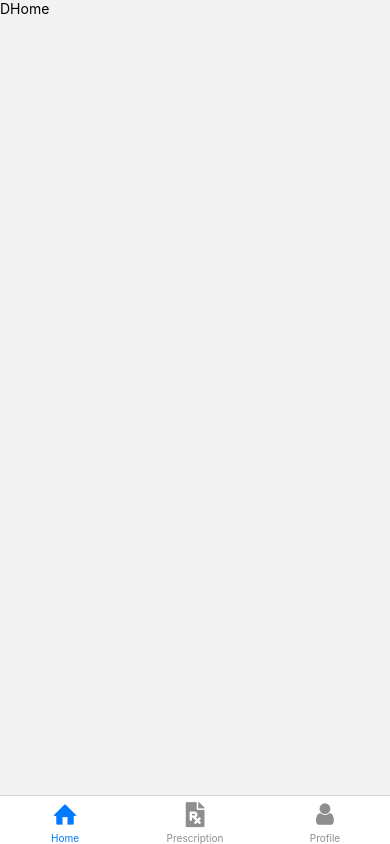
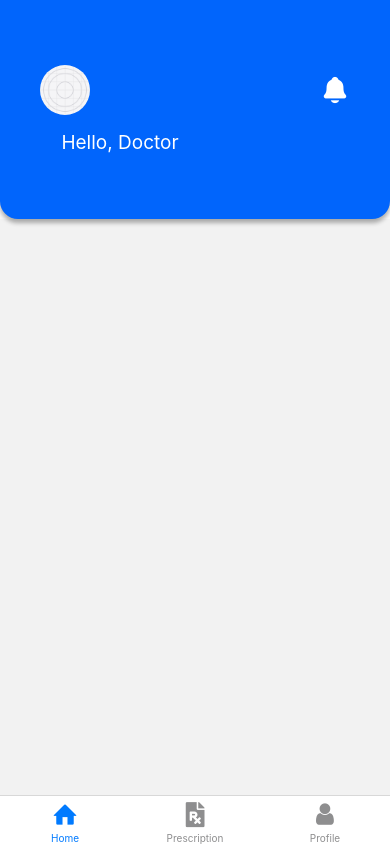
Before and after one commit to Rdilshan/MedExplorer, a React Native app in the folder doctor/: screen /Home in a window 390 px wide. Built offline with nearby package versions, Linux system fonts and the light colour scheme.

Commit message:
add home image and text

```diff
--- a/doctor/Screens/Tabs/DHome.jsx
+++ b/doctor/Screens/Tabs/DHome.jsx
@@ -1,10 +1,64 @@
-import { View, Text } from 'react-native'
-import React from 'react'
+import { View, Text, StyleSheet, Image } from "react-native";
+import React from "react";
+import { Ionicons } from "@expo/vector-icons";
 
-export default function DHome() {
+export default function HeaderComponent() {
   return (
-    <View>
-      <Text>DHome</Text>
+    <View style={styles.container}>
+      <View style={styles.top}>
+        <View style={styles.row}>
+          <Image
+            source={require('../../assets/icon.png')}
+            style={styles.icon}
+          />
+          <Ionicons name="notifications" size={30} color="white" />
+        </View>
+        <Text style={styles.greeting}>Hello, Doctor</Text>
+      </View>
     </View>
-  )
+  );
 }
+
+const styles = StyleSheet.create({
+  container: {
+    backgroundColor: '#f8f8f8',
+    alignItems: 'center',
+    justifyContent: 'center',
+    width: '100%',
+  },
+  top: {
+    backgroundColor: "#0165FC",
+    paddingVertical: 65,
+    paddingHorizontal: 20,
+    borderBottomLeftRadius: 18,
+    borderBottomRightRadius: 18,
+    shadowColor: '#000',
+    shadowOffset: {
+      width: 0,
+      height: 4,
+    },
+    shadowOpacity: 0.3,
+    shadowRadius: 4,
+    elevation: 8,
+    width: '100%',
+    alignItems: 'center', // Center contents horizontally
+  },
+  row: {
+    flexDirection: "row",
+    justifyContent: "space-between",
+    alignItems: "center",
+    width: '100%',
+    paddingHorizontal: 20,
+  },
+  icon: {
+    width: 50,
+    height: 50,
+    borderRadius: 25,
+  },
+  greeting: {
+    fontSize: 19,
+    color: 'white',
+    marginTop: 16, // Space between the row and the greeting text
+    marginRight:150
+  },
+});
--- a/doctor/package.json
+++ b/doctor/package.json
@@ -9,6 +9,7 @@
     "web": "expo start --web"
   },
   "dependencies": {
+    "@expo/vector-icons": "^14.0.2",
     "@react-navigation/bottom-tabs": "^6.5.20",
     "@react-navigation/native": "^6.1.17",
     "@react-navigation/native-stack": "^6.9.26",
@@ -17,6 +18,7 @@
     "lottie-react-native": "^6.7.2",
     "react": "18.2.0",
     "react-native": "0.74.1",
+    "react-native-ionicons": "^4.6.5",
     "react-native-onboarding-swiper": "^1.2.0",
     "react-native-svg": "^15.3.0",
     "react-native-view-shot": "^3.8.0"
```
Also changed, not shown: 1 other file (tests, documents, lock files or other folders).
